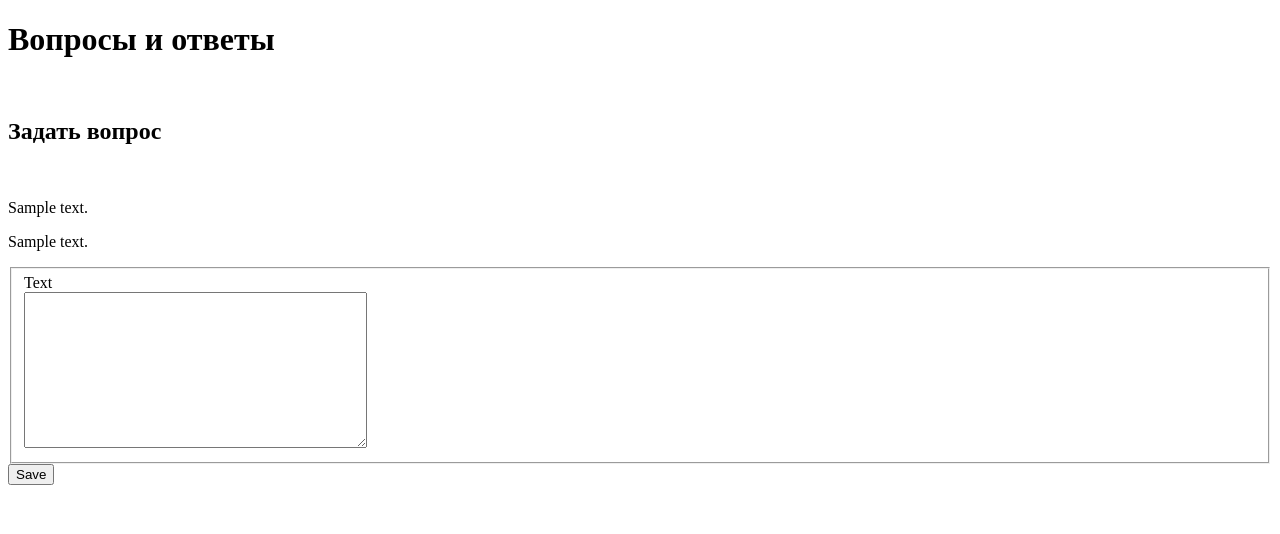
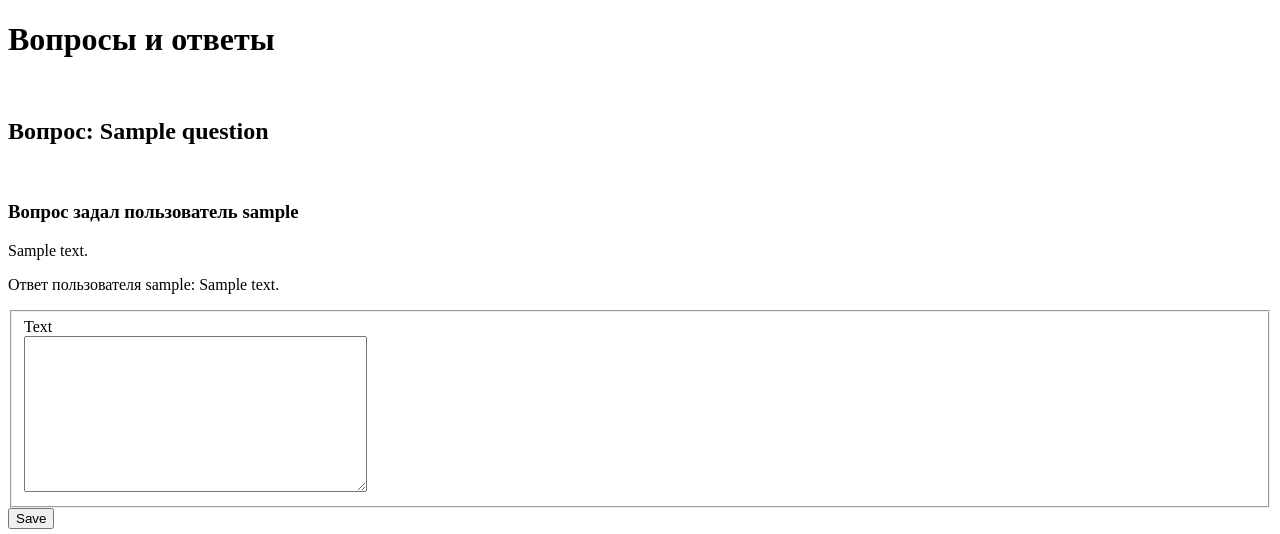
Before and after one commit to fitsbo/stepik-web-project, a Django app: page /question/1/ in a window 1280 px wide. Shown: the top 534 px of the page. Run offline with Django 3.2, Linux system fonts and the light colour scheme; tables that the repository leaves empty hold one stand-in row (values such as "Sample post").

Commit message:
Fix: text on page, added question and answer author

```diff
--- a/ask/qa/templates/question.html
+++ b/ask/qa/templates/question.html
@@ -6,11 +6,12 @@
 
 {% block content %}
 
-    <br><h2>Задать вопрос</h2><br>
+    <br><h2>Вопрос: {{ question.title }}</h2><br>
+    <h3>Вопрос задал пользователь {{ question.author }}</h3>
     <p>{{ question.text }} </p>
 
     {% if answers %} {% for answer in answers %}
-        <p>{{ answer }}</p>
+        <p>Ответ пользователя {{ answer.author }}: {{ answer }}</p>
     {% endfor %} {% endif %}
 
     {% for e in form.non_field_errors %}
```
